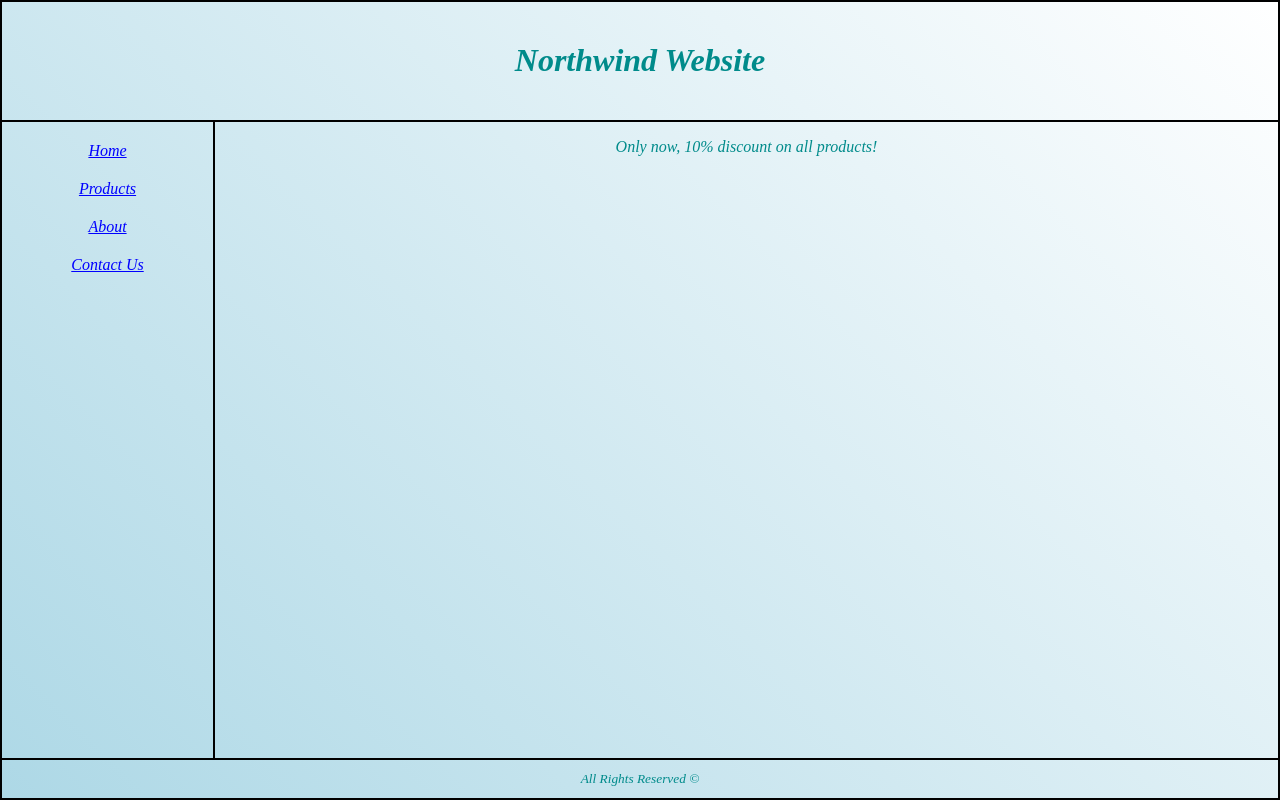
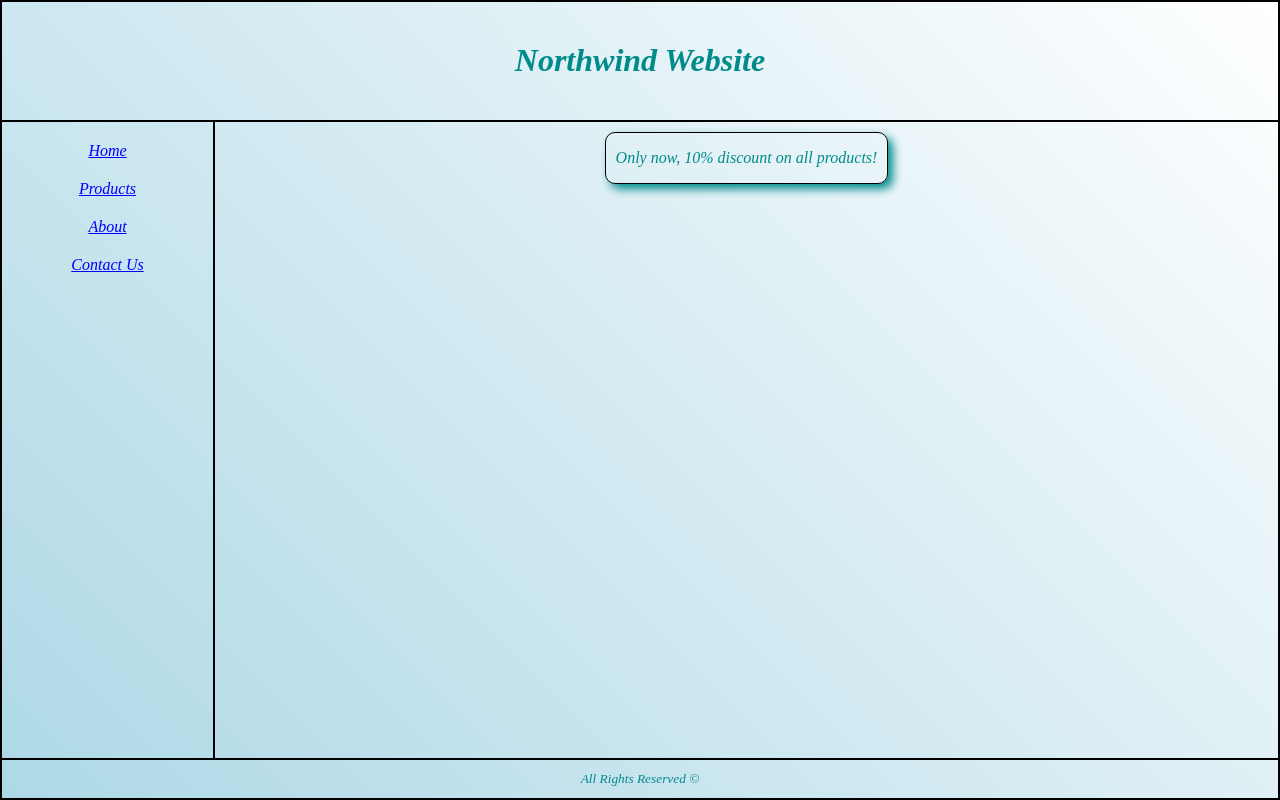
Before and after one commit to orhasson-dev/northwind-react, a React (Create React App) app: page / in a window 1280 px wide. Built offline with nearby package versions, Linux system fonts and the light colour scheme.

Commit message:
Adding Box class to Discount..

```diff
--- a/src/Components/HomeArea/Discount/Discount.tsx
+++ b/src/Components/HomeArea/Discount/Discount.tsx
@@ -5,7 +5,7 @@ function Discount(): JSX.Element {
     const percent = 10;
 
     return (
-        <div className="Discount">
+        <div className="Discount Box">
             {/*Interpolation*/}
 			<p> Only now, {percent}% discount on all products!</p>
         </div>
```
